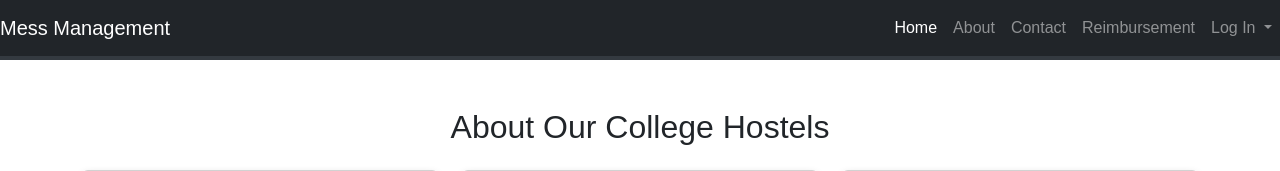
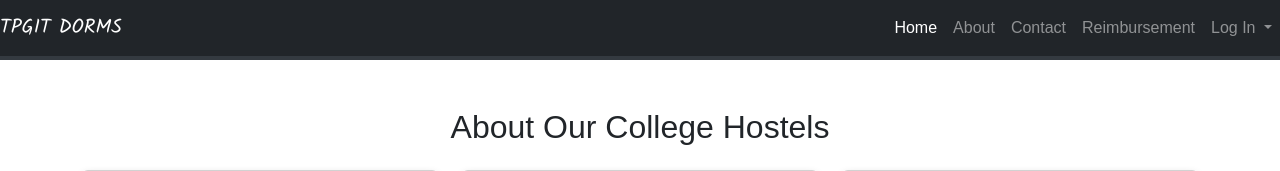
Before and after one commit to 1BhavaniR/Hostel-Mess-Management, a PHP site: page /about.php in a window 1280 px wide. Shown: the top 171 px of the page. Run offline with PHP 8.4, Linux system fonts and the light colour scheme; some libraries are stand-ins or nearby versions.

Commit message:
font change

```diff
--- a/assets/css/home.css
+++ b/assets/css/home.css
@@ -16,6 +16,9 @@
   padding: 0;
   box-sizing: border-box;
   font-family: "Spartan", sans-serif;
+}
+.navbar-brand{
+  font-family: "Kalam", cursive;
 }
 .navbar-brand img {
   height: 40px; /* Adjust the height to fit your navbar */
--- a/includes/header.php
+++ b/includes/header.php
@@ -79,7 +79,7 @@
 
 
  <nav class="navbar navbar-expand-lg navbar-dark bg-dark">
-        <a class="navbar-brand" href="home.php">Mess Management</a>
+        <a class="navbar-brand" href="home.php">TPGIT DORMS</a>
         <!-- <img src="assets\images\hostels\logo1.jpeg"> -->
         <button class="navbar-toggler" type="button" data-toggle="collapse" data-target="#navbarNav" aria-controls="navbarNav" aria-expanded="false" aria-label="Toggle navigation">
             <span class="navbar-toggler-icon"></span>
```
